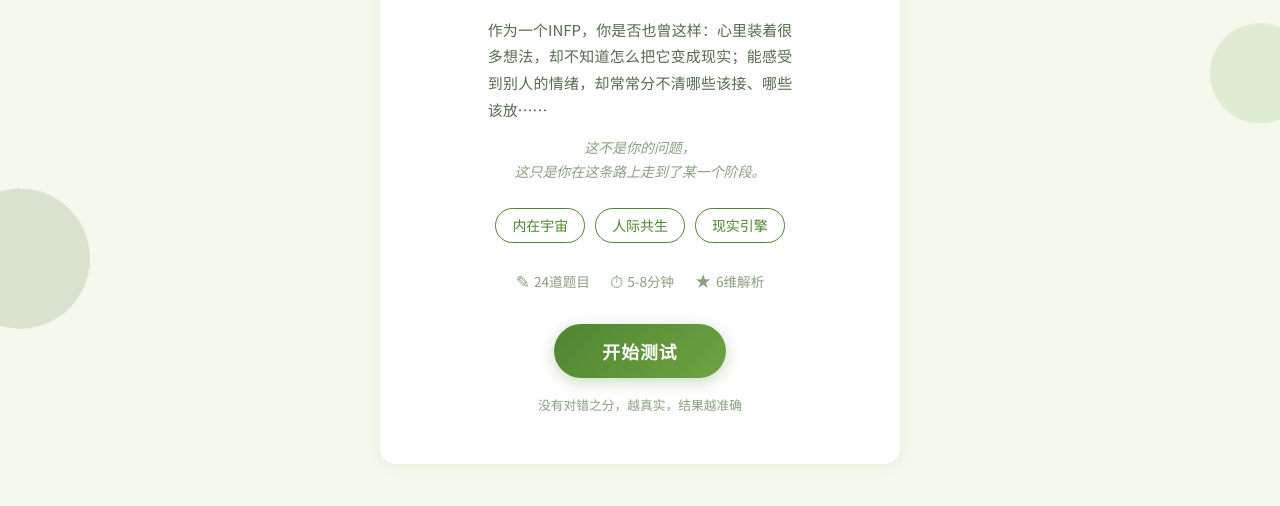
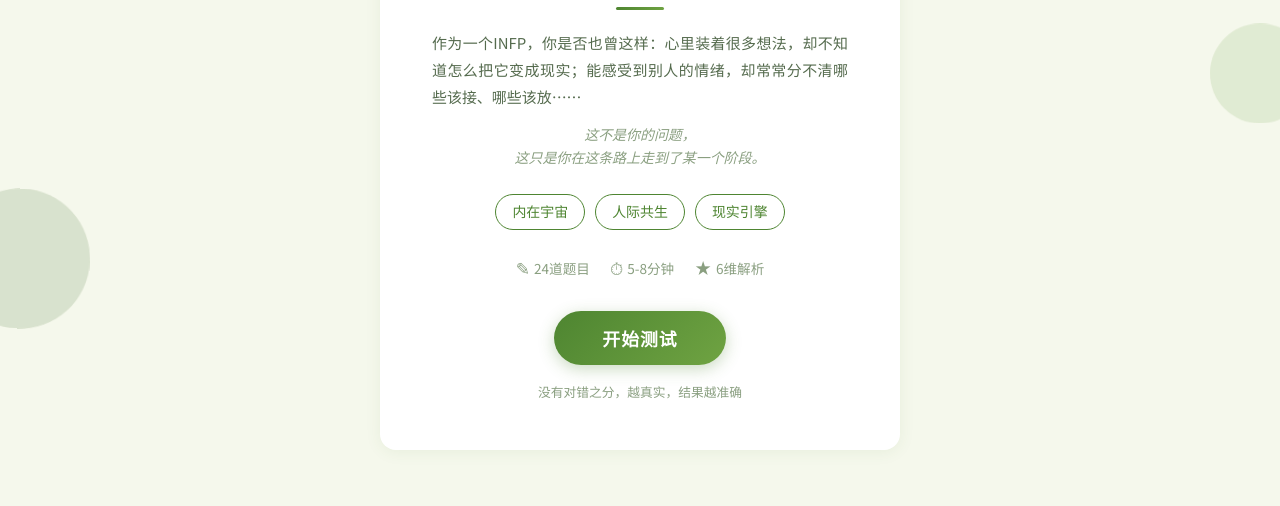
Before and after one commit to MadlifeZhou/infp_test, a plain HTML site: page index.html in a window 1280 px wide. Shown: the part 294-800 px from the top of the page. Drawn offline with nearby package versions, Linux system fonts and the light colour scheme.

Commit message:
style: wrap home content in .home-body container for consistent alignment
Use a single container with unified padding to ensure description
text, tags, info, and button all share the same left/right edges.

Made-with: Cursor

```diff
--- a/index.html
+++ b/index.html
@@ -189,9 +189,12 @@ body {
   font-size: 0.88rem;
   color: var(--text-secondary);
   line-height: 1.8;
-  margin: 0 auto 12px;
+  margin-bottom: 12px;
   text-align: justify;
-  max-width: 68%;
+}
+
+.home-body {
+  padding: 0 16px;
 }
 
 .home-desc-sm {
@@ -946,6 +949,7 @@ body {
       <h1 class="home-title">你走到哪一步了？</h1>
       <p class="home-subtitle">INFP 阶位测试</p>
       <div class="home-divider"></div>
+      <div class="home-body">
         <p class="home-desc">
           作为一个INFP，你是否也曾这样：心里装着很多想法，却不知道怎么把它变成现实；能感受到别人的情绪，却常常分不清哪些该接、哪些该放……
         </p>
@@ -973,6 +977,7 @@ body {
         </div>
         <button class="btn-primary" onclick="startTest()">开始测试</button>
         <p class="home-note">没有对错之分，越真实，结果越准确</p>
+      </div>
     </div>
   </div>
 </section>
```
Lines whose indentation alone changed are shown as unchanged.
